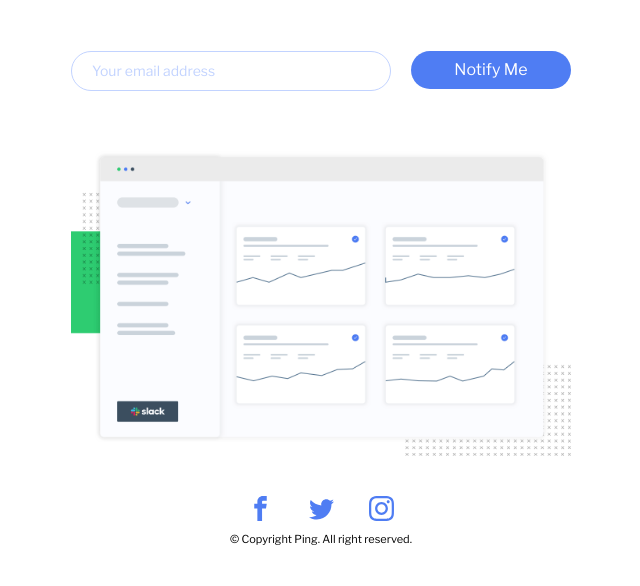
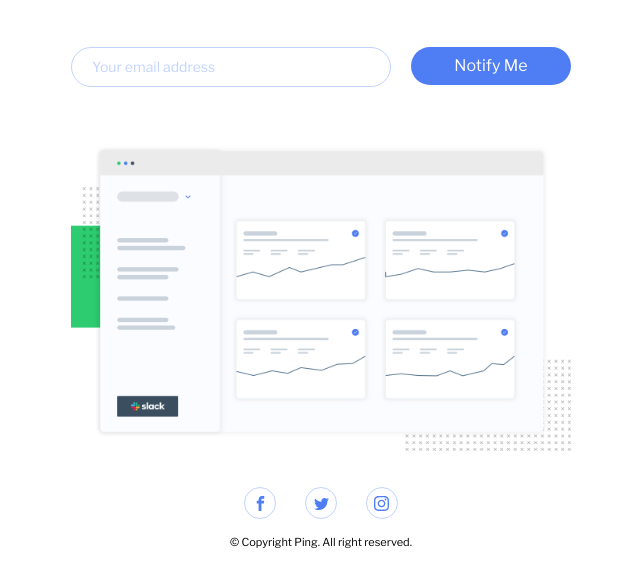
Before and after one commit to dzevad-cyber/frontendmentor-ping-page, a website built with Parcel: page src/index.html in a window 1280 px wide. Shown: the part 212-798 px from the top of the page, without its empty margins (319-959 px from the left). Built offline with nearby package versions, Linux system fonts and the light colour scheme.

Commit message:
finished social icons

```diff
--- a/src/index.html
+++ b/src/index.html
@@ -52,6 +52,7 @@
     <footer class="footer">
       <ul class="footer__icon-list">
         <li class="footer__icon-item">
+          <div class="svg-container">
             <svg
               version="1.1"
               xmlns="http://www.w3.org/2000/svg"
@@ -62,11 +63,14 @@
               <title>facebook</title>
               <path
                 fill="hsl(223, 87%, 63%)"
+                class="path"
                 d="M19 6h5v-6h-5c-3.86 0-7 3.14-7 7v3h-4v6h4v16h6v-16h5l1-6h-6v-3c0-0.542 0.458-1 1-1z"
               ></path>
             </svg>
+          </div>
         </li>
         <li class="footer__icon-item">
+          <div class="svg-container">
             <svg
               version="1.1"
               xmlns="http://www.w3.org/2000/svg"
@@ -80,8 +84,10 @@
                 d="M32 7.075c-1.175 0.525-2.444 0.875-3.769 1.031 1.356-0.813 2.394-2.1 2.887-3.631-1.269 0.75-2.675 1.3-4.169 1.594-1.2-1.275-2.906-2.069-4.794-2.069-3.625 0-6.563 2.938-6.563 6.563 0 0.512 0.056 1.012 0.169 1.494-5.456-0.275-10.294-2.888-13.531-6.862-0.563 0.969-0.887 2.1-0.887 3.3 0 2.275 1.156 4.287 2.919 5.463-1.075-0.031-2.087-0.331-2.975-0.819 0 0.025 0 0.056 0 0.081 0 3.181 2.263 5.838 5.269 6.437-0.55 0.15-1.131 0.231-1.731 0.231-0.425 0-0.831-0.044-1.237-0.119 0.838 2.606 3.263 4.506 6.131 4.563-2.25 1.762-5.075 2.813-8.156 2.813-0.531 0-1.050-0.031-1.569-0.094 2.913 1.869 6.362 2.95 10.069 2.95 12.075 0 18.681-10.006 18.681-18.681 0-0.287-0.006-0.569-0.019-0.85 1.281-0.919 2.394-2.075 3.275-3.394z"
               ></path>
             </svg>
+          </div>
         </li>
         <li class="footer__icon-item">
+          <div class="svg-container">
             <svg
               version="1.1"
               xmlns="http://www.w3.org/2000/svg"
@@ -103,6 +109,7 @@
                 d="M26.462 7.456c0 1.060-0.859 1.919-1.919 1.919s-1.919-0.859-1.919-1.919c0-1.060 0.859-1.919 1.919-1.919s1.919 0.859 1.919 1.919z"
               ></path>
             </svg>
+          </div>
         </li>
       </ul>
       <p class="footer__copyright">
--- a/src/sass/abstracts/_root.scss
+++ b/src/sass/abstracts/_root.scss
@@ -16,6 +16,7 @@
   --fs-body: 2rem;
   --fs-base: 1.6rem;
   --fs-small-text: 1.4rem;
+  --fs-error-text: 1.2rem;
   --fs-copyright: 1.1rem;
   --fs-title: 3.5rem;
 
--- a/src/sass/pages/_ping.scss
+++ b/src/sass/pages/_ping.scss
@@ -58,7 +58,7 @@
 
 .footer {
   display: grid;
-  // row-gap: 1.5rem;
+  row-gap: 1.5rem;
   padding-bottom: 2rem;
   padding-top: 3rem;
   grid-auto-rows: min-content;
@@ -69,9 +69,13 @@
     justify-items: center;
   }
 
-  &__icon-item > svg {
-    width: 25px;
-    height: 25px;
+  &__icon-item > .svg-container > svg {
+    width: 15px;
+    height: 15px;
+  }
+
+  &__icon-item:hover > svg > .path {
+    fill: var(--clr-bg-body);
   }
 
   &__copyright {
@@ -89,7 +93,7 @@
   &__error {
     color: var(--clr-sec-light-red);
     padding-left: 2.5rem;
-    font-size: var(--fs-small-text);
+    font-size: var(--fs-error-text);
     padding-top: 0.5rem;
   }
 
@@ -132,3 +136,27 @@
 .email-form__input-box--error {
   border: 1px solid var(--clr-sec-light-red);
 }
+
+.svg-container {
+  width: 30px;
+  height: 30px;
+  border-radius: 50%;
+  display: grid;
+  place-items: center;
+  outline: 1px solid var(--clr-sec-pale-blue);
+  cursor: pointer;
+  transition: background-color 0.2s ease, outline 0.2s ease;
+
+  &:hover {
+    background-color: var(--clr-prim-blue);
+    outline: none;
+  }
+
+  & > svg > path {
+    transition: fill 0.2s ease;
+  }
+
+  &:hover > svg > path {
+    fill: var(--clr-bg-body);
+  }
+}
```
Also changed, not shown: src/images/screenshot-finished.png (added), 1 other file. Lines whose indentation alone changed are shown as unchanged.
